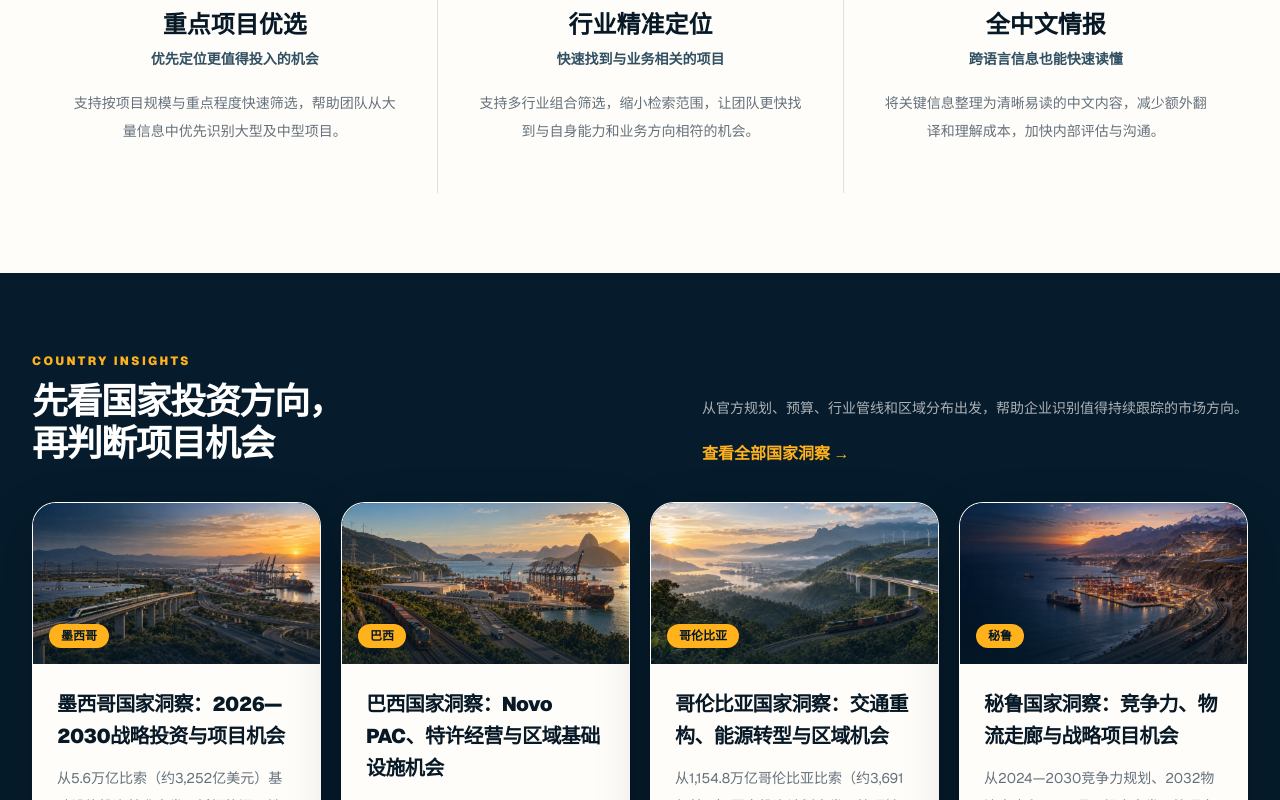
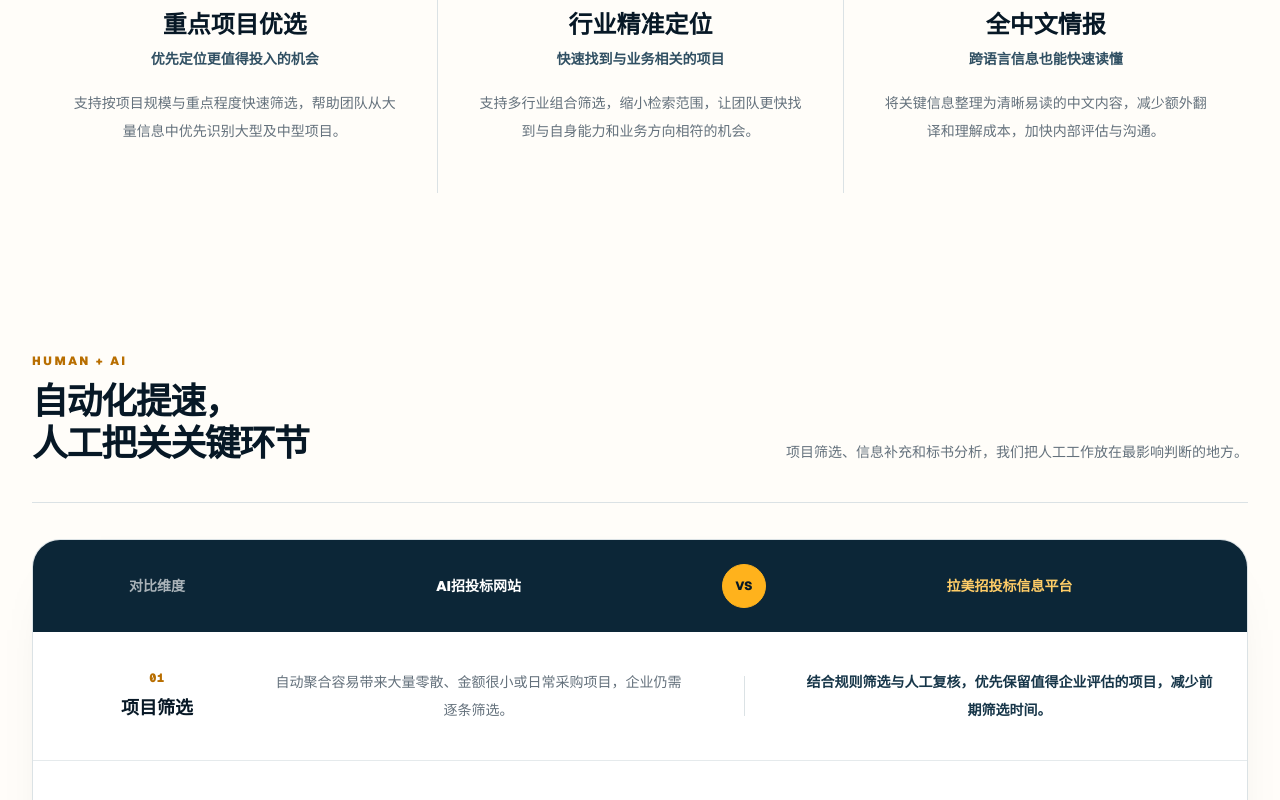
Before and after one commit to Lordain/Tender-Intelligence-Platform, a Next.js app: page / in a window 1280 px wide. Shown: the part 2000-2800 px from the top of the page. Built offline with nearby package versions, Linux system fonts and the light colour scheme; no server answers.

Commit message:
feat: highlight human-reviewed tender analysis on homepage

```diff
--- a/app/page.tsx
+++ b/app/page.tsx
@@ -3,6 +3,7 @@ import { fetchHomepageControlSettings } from "@/lib/db/site-settings";
 import { HomeHero } from "@/components/tenders/HomeHero";
 import { FeaturedTenders } from "@/components/tenders/FeaturedTenders";
 import { ValuePropositions } from "@/components/home/ValuePropositions";
+import { HumanReviewedDifference } from "@/components/home/HumanReviewedDifference";
 import { CountryInsightsPreview } from "@/components/home/CountryInsightsPreview";
 import { ParticipationGuidesPreview } from "@/components/home/ParticipationGuidesPreview";
 import { selectHomepageTenders } from "@/lib/homepage-selection";
@@ -57,6 +58,7 @@ export default async function Home() {
       <HomeHero tenders={tickerWithPreviews} />
       <FeaturedTenders tenders={featuredWithPreviews} />
       <ValuePropositions />
+      <HumanReviewedDifference />
       <CountryInsightsPreview />
       <ParticipationGuidesPreview />
     </div>
--- /dev/null
+++ b/components/home/HumanReviewedDifference.tsx
@@ -0,0 +1,71 @@
+const differences = [
+  {
+    number: "01",
+    title: "项目筛选",
+    automated: "自动聚合容易带来大量零散、金额很小或日常采购项目，企业仍需逐条筛选。",
+    latinTender: "结合规则筛选与人工复核，优先保留值得企业评估的项目，减少前期筛选时间。",
+  },
+  {
+    number: "02",
+    title: "信息覆盖",
+    automated: "遇到反爬虫或难以自动抓取的政府网站，可能遗漏项目，也可能缺少关键日期。",
+    latinTender: "人工查找自动化未覆盖的项目，核对并补充关键日期等重要信息。",
+  },
+  {
+    number: "03",
+    title: "标书分析",
+    automated: "如果只处理公告页面，附件中的参与条件、文件要求和风险点可能看不到。",
+    latinTender: "对平台上的每个项目手动下载标书，再结合 AI 分析梳理参与要求、所需文件和风险点。",
+  },
+] as const;
+
+export function HumanReviewedDifference() {
+  return (
+    <section id="human-reviewed" aria-labelledby="human-reviewed-heading" className="scroll-mt-20 bg-[#fffdf9] px-5 py-16 sm:px-8 sm:py-20">
+      <div className="mx-auto max-w-[94rem]">
+        <div className="grid gap-8 border-b border-[#dbe2e5] pb-9 lg:grid-cols-[0.75fr_1.25fr] lg:items-end">
+          <div>
+            <p className="text-xs font-black uppercase tracking-[0.2em] text-[#b86e00]">Human + AI</p>
+            <h2 id="human-reviewed-heading" className="mt-3 text-3xl font-black leading-[1.18] tracking-[-0.04em] text-[#071826] sm:text-4xl">
+              自动化提速，<br className="hidden sm:block" />人工把关关键环节
+            </h2>
+          </div>
+          <p className="max-w-2xl text-sm leading-7 text-[#64717c] lg:justify-self-end">
+            项目筛选、信息补充和标书分析，我们把人工工作放在最影响判断的地方。
+          </p>
+        </div>
+
+        <div className="mt-9 overflow-hidden rounded-[1.75rem] border border-[#dbe2e5] bg-white shadow-[0_22px_60px_-48px_rgba(6,27,43,.35)]">
+          <div className="hidden grid-cols-[0.55fr_1.2fr_5rem_1.2fr] items-center gap-4 bg-[#0c2637] px-7 py-6 text-center text-sm font-black md:grid">
+            <span className="text-white/65">对比维度</span>
+            <span className="text-white">AI招投标网站</span>
+            <span className="mx-auto flex size-11 items-center justify-center rounded-full border border-[#ffb21c] bg-[#ffb21c] text-xs tracking-wide text-[#071826]">VS</span>
+            <span className="text-[#ffcd67]">拉美招投标信息平台</span>
+          </div>
+          {differences.map((item) => (
+            <article key={item.number} className="grid items-center gap-5 border-b border-[#e5eaec] px-6 py-8 text-center last:border-b-0 md:grid-cols-[0.55fr_1.2fr_5rem_1.2fr] md:gap-4 md:px-7 md:py-9">
+              <div>
+                <span className="block font-mono text-xs font-black tracking-wider text-[#b86e00]">{item.number}</span>
+                <h3 className="mt-2 text-lg font-black text-[#071826]">{item.title}</h3>
+              </div>
+              <div className="mx-auto max-w-lg">
+                <p className="mb-2 text-xs font-black text-[#6b7a84] md:hidden">AI招投标网站</p>
+                <p className="text-sm leading-7 text-[#64717c]">{item.automated}</p>
+              </div>
+              <span aria-hidden="true" className="mx-auto flex size-9 items-center justify-center rounded-full border border-[#d7dfe2] bg-[#f5f8f8] text-[0.65rem] font-black tracking-wide text-[#a26813] md:hidden">VS</span>
+              <span aria-hidden="true" className="hidden h-10 w-px justify-self-center bg-[#dbe2e5] md:block" />
+              <div className="mx-auto max-w-lg">
+                <p className="mb-2 text-xs font-black text-[#a96100] md:hidden">拉美招投标信息平台</p>
+                <p className="text-sm font-bold leading-7 text-[#173649]">{item.latinTender}</p>
+              </div>
+            </article>
+          ))}
+        </div>
+
+        <p className="mx-auto mt-8 max-w-4xl text-center text-base font-bold leading-8 text-[#173649]">
+          重点不是让企业被海量信息淹没，而是找到与业务匹配的项目，掌握项目与标书中的关键要求，再判断是否值得继续投入。
+        </p>
+      </div>
+    </section>
+  );
+}
--- a/components/pricing/PricingPlans.tsx
+++ b/components/pricing/PricingPlans.tsx
@@ -5,10 +5,10 @@ import { TRIAL_DAYS } from "@/lib/access-control";
 import { PLAN_PRICES_USD, USD_CNY_REFERENCE_RATE, type PaidPlan } from "@/lib/billing-catalog";
 
 const plans: { id: "free" | PaidPlan; name: string; audience: string; features: string[] }[] = [
-  { id: "free", name: "免费版", audience: "初步了解拉美市场", features: ["1 个账号", "全部国家的公开项目标题", "每月查看 5 个完整中文项目详情", "每周 1 次项目提醒", "可阅读历史项目"] },
-  { id: "basic", name: "基础个人版", audience: "外贸经理、市场负责人", features: ["1 个账号", "选择 1 个国家，查看该国全部项目详情", "其他国家可浏览公开项目标题", "每日 1 次行业项目提醒", "收藏与跟踪项目", "可阅读历史项目"] },
-  { id: "professional", name: "专业个人版", audience: "拉美负责人", features: ["1 个账号", "全部国家完整中文项目详情", "每日 2 次项目提醒", "自定义提醒关键词", "收藏与跟踪项目", "导出项目数据"] },
-  { id: "enterprise", name: "专业企业版", audience: "拉美拓展小组", features: ["3 个账号，各自设置项目提醒", "全部国家完整中文项目详情", "收藏与跟踪、导出项目数据", "导出历史项目清单", "每月标准化行业分析报告"] },
+  { id: "free", name: "免费版", audience: "初步了解拉美市场", features: ["1 个账号", "全部国家的公开项目标题", "每月可查看 5 个项目的完整详情和标书分析", "每周 1 次项目提醒", "可阅读历史项目"] },
+  { id: "basic", name: "基础个人版", audience: "外贸经理、市场负责人", features: ["1 个账号", "选择 1 个国家，查看该国全部项目详情", "可查看所选国家的完整标书分析", "其他国家可浏览公开项目标题", "每日 1 次行业项目提醒", "收藏与跟踪项目", "可阅读历史项目"] },
+  { id: "professional", name: "专业个人版", audience: "拉美负责人", features: ["1 个账号", "全部国家完整中文项目详情", "可查看完整标书分析", "每日 2 次项目提醒", "自定义提醒关键词", "收藏与跟踪项目", "导出当前项目清单 CSV"] },
+  { id: "enterprise", name: "专业企业版", audience: "拉美拓展小组", features: ["3 个账号，各自设置项目提醒", "全部国家完整中文项目详情", "可查看完整标书分析", "收藏与跟踪项目", "导出当前及历史项目清单 CSV", "每月标准化行业分析报告"] },
 ];
 
 export function PricingPlans() {
```
